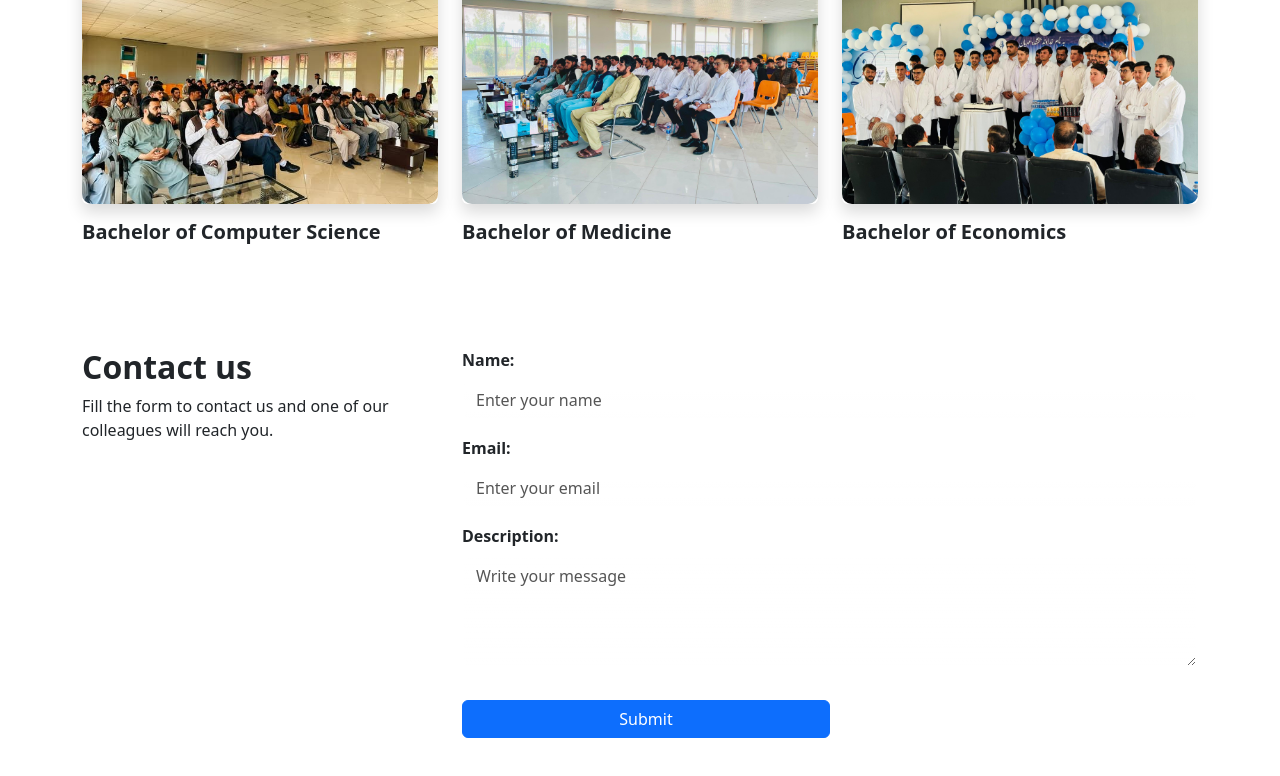
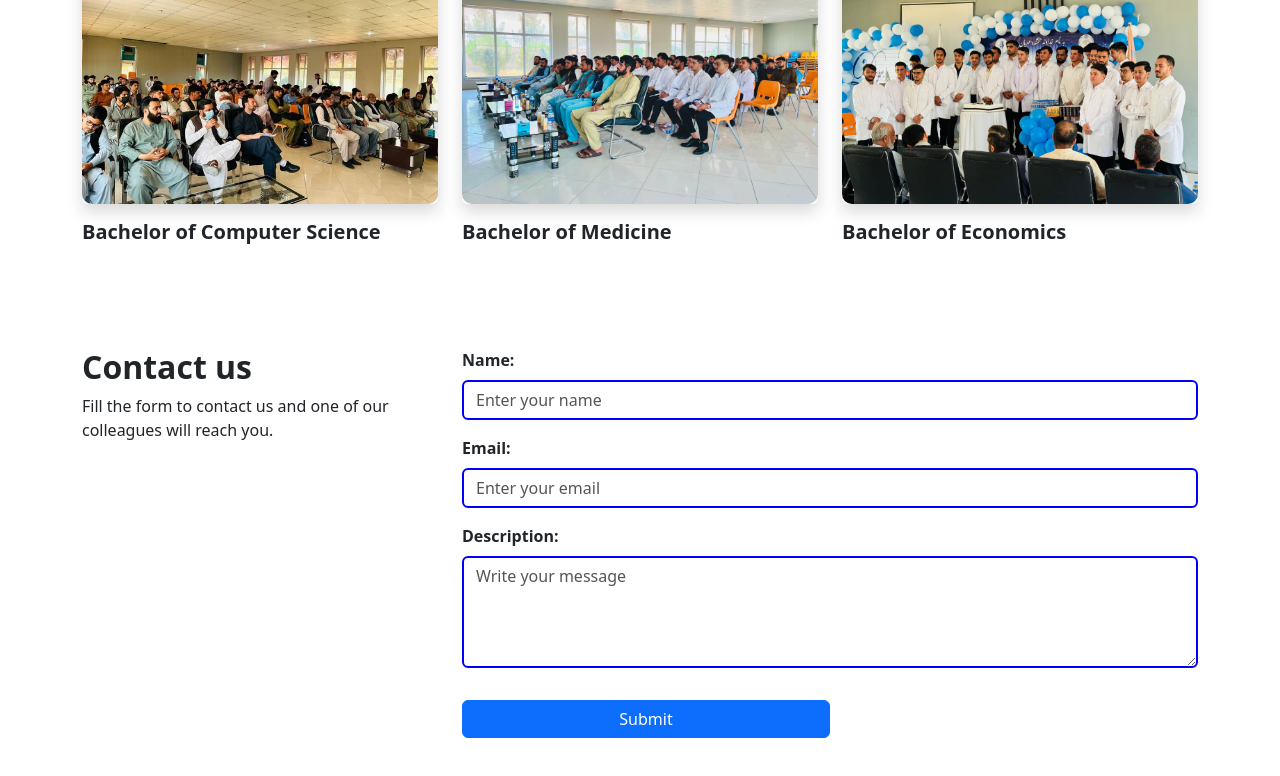
Before and after one commit to Taikutsu-Lyrz/aria-university-site, a website: page index.html in a window 1280 px wide. Shown: the part 1558-2334 px from the top of the page. Drawn offline with Linux system fonts and the light colour scheme.

Commit message:
Another fixes for ui

```diff
--- a/style.css
+++ b/style.css
@@ -73,6 +73,7 @@ section {
 }
 
 /* Section Contact us */
+#formContact{}
 #contact {
     min-height: 100vh;
 }
@@ -80,7 +81,7 @@ section {
 
 .bg-gradient {
 
-border: 2px solid transparent;
+border: 2px solid blue;
     background: linear-gradient(to right, #a3bac7, #c2deec),
                 linear-gradient(to right, #a3bac7, #c2deec);;
     background-clip: padding-box;
```
